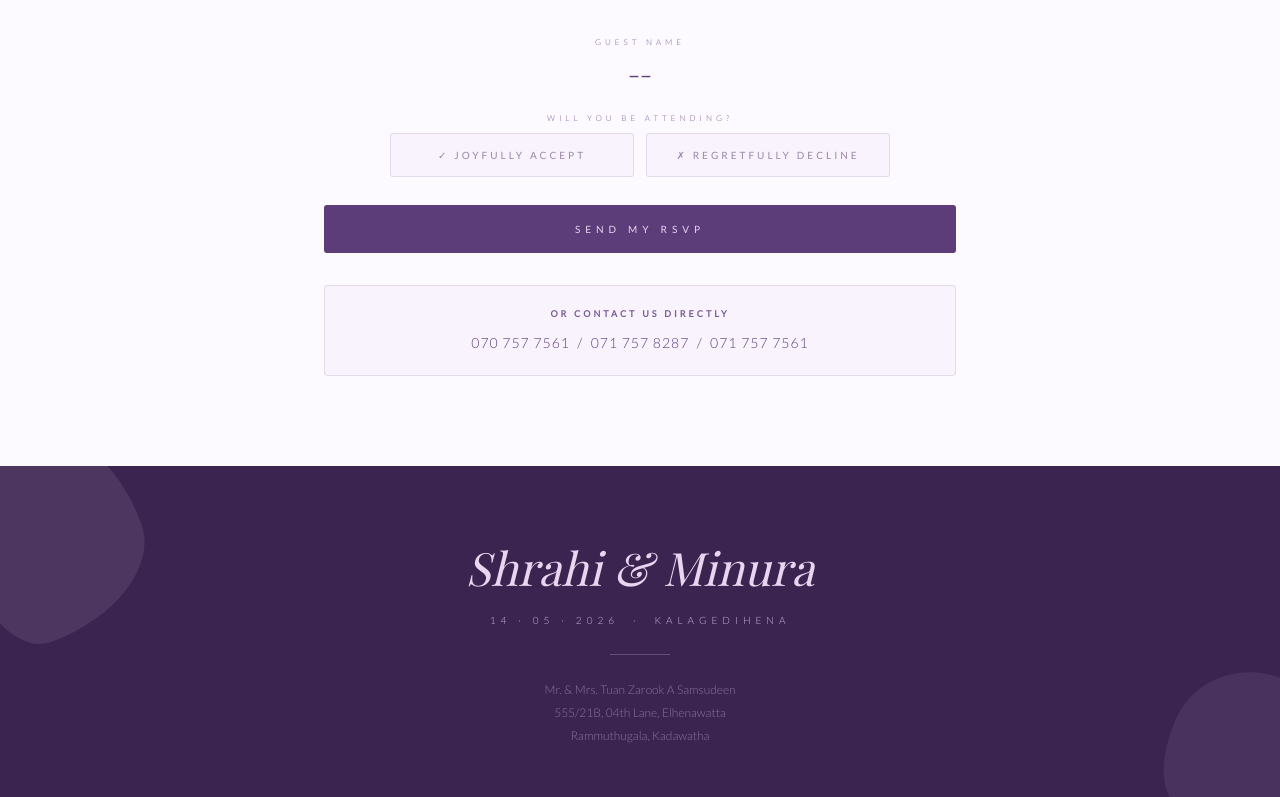
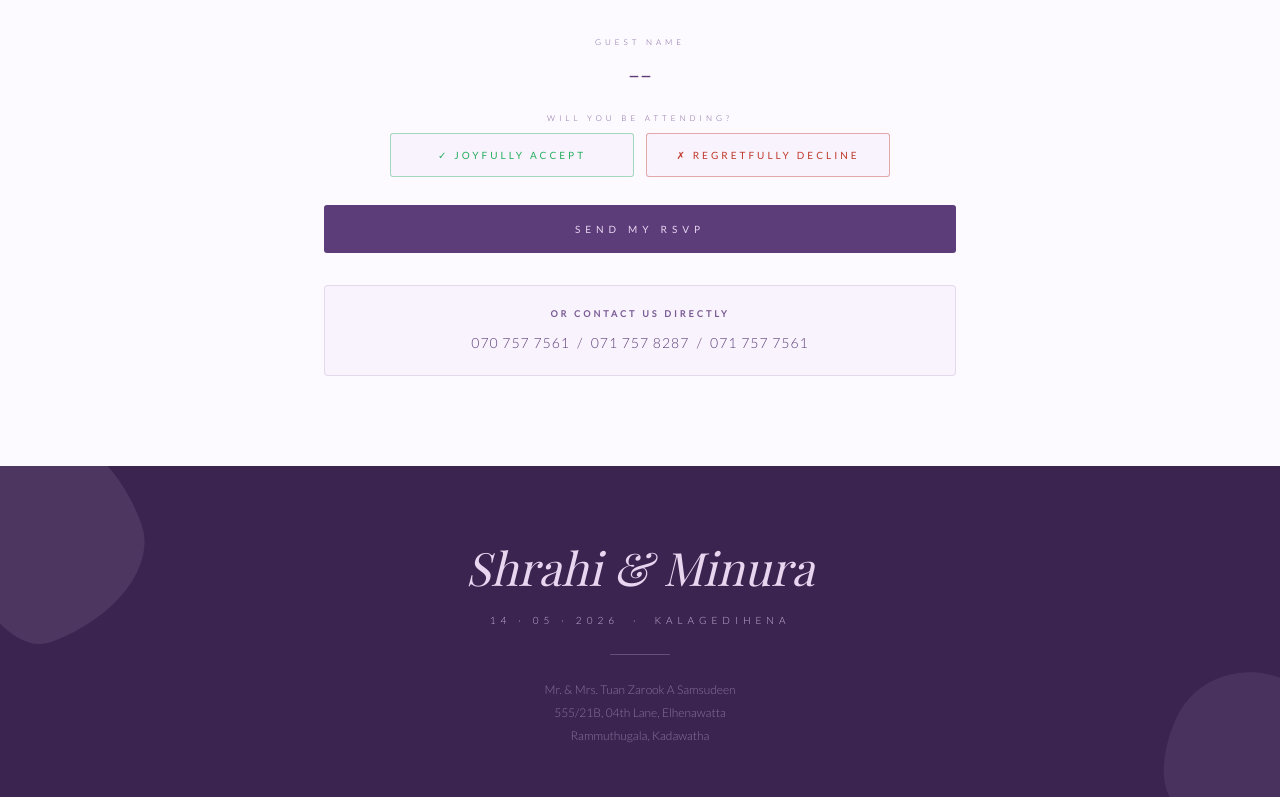
Before and after one commit to minura986/wedding-invitation, a React app: page invitation-muslim.html in a window 1280 px wide. Shown: the part 3816-4613 px from the top of the page. Built offline with nearby package versions, Linux system fonts and the light colour scheme; a web font is replaced by a local one.

Commit message:
Enhance RSVP button visibility with vibrant green and red colors

```diff
--- a/invitation-muslim.html
+++ b/invitation-muslim.html
@@ -1055,16 +1055,28 @@
     }
 
     /* Specific Colors for Yes/No */
+    #btnYes {
+      border-color: rgba(39, 174, 96, 0.4);
+      color: #27ae60;
+    }
+
+    #btnNo {
+      border-color: rgba(192, 57, 43, 0.4);
+      color: #c0392b;
+    }
+
     #btnYes.selected {
       background: #27ae60;
       border-color: #27ae60;
       color: white;
+      box-shadow: 0 4px 15px rgba(39, 174, 96, 0.25);
     }
 
     #btnNo.selected {
       background: #c0392b;
       border-color: #c0392b;
       color: white;
+      box-shadow: 0 4px 15px rgba(192, 57, 43, 0.25);
     }
 
     .attend-btn:hover:not(.selected) {
```
Also changed, not shown: invitation.html (+12 -0 lines).
